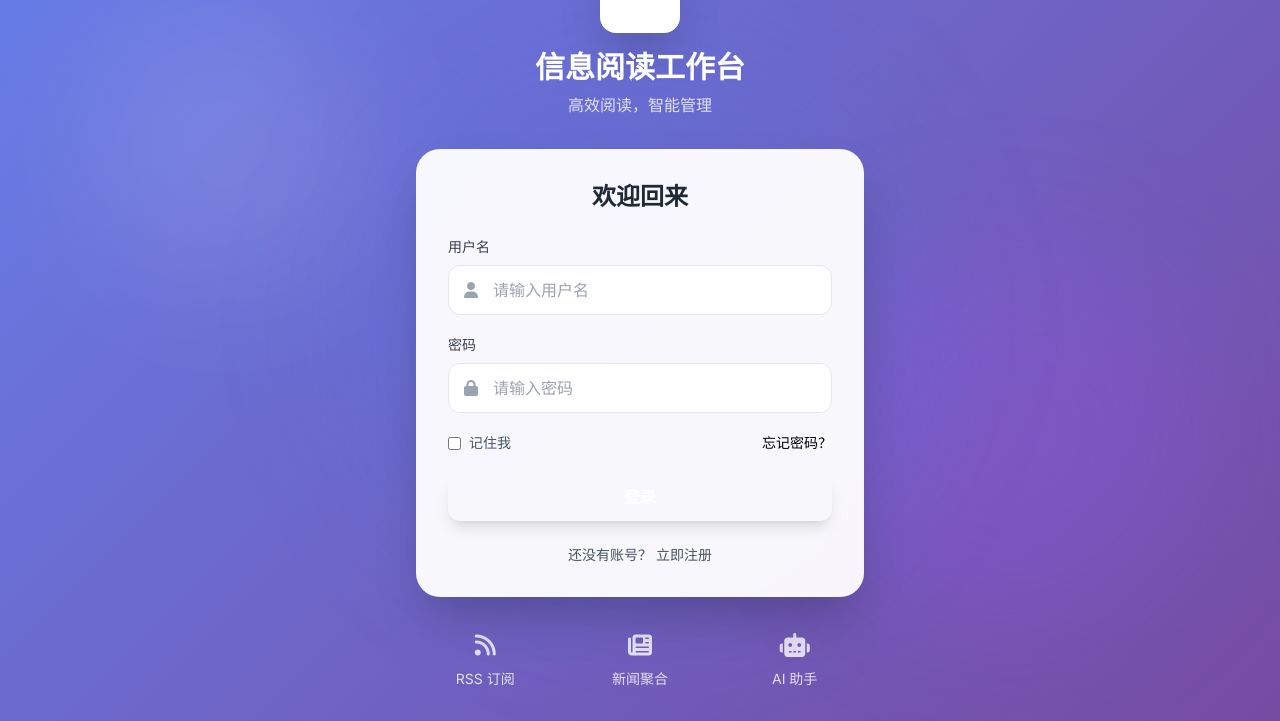
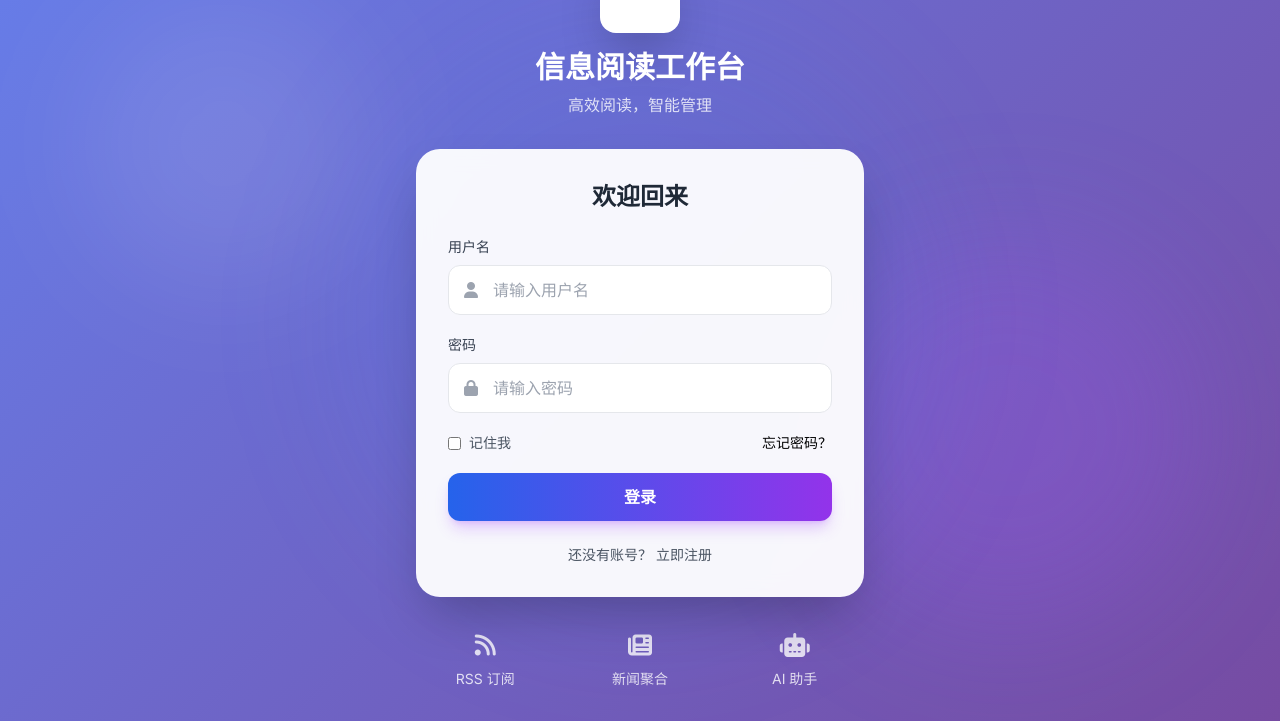
Before and after one commit to tojoevan/workspace, a Django app: page /login/ in a window 1280 px wide. Shown: the part 79-800 px from the top of the page. Run offline with Django 5.2, Linux system fonts and the light colour scheme; some libraries are stand-ins or nearby versions.

Commit message:
login button background color

```diff
--- a/templates/core/login.html
+++ b/templates/core/login.html
@@ -105,7 +105,7 @@
                 </div>
 
                 <button type="submit"
-                    class="w-full py-3 px-4 bg-gradient-to-r from-primary-600 to-purple-600 text-white font-semibold rounded-xl hover:from-primary-700 hover:to-purple-700 transform hover:scale-[1.02] transition-all duration-200 shadow-lg shadow-primary-500/30">
+                    class="w-full py-3 px-4 bg-gradient-to-r from-blue-600 to-purple-600 text-white font-semibold rounded-xl hover:from-blue-700 hover:to-purple-700 transform hover:scale-[1.02] transition-all duration-200 shadow-lg shadow-purple-500/30">
                     登录
                 </button>
             </form>
```
